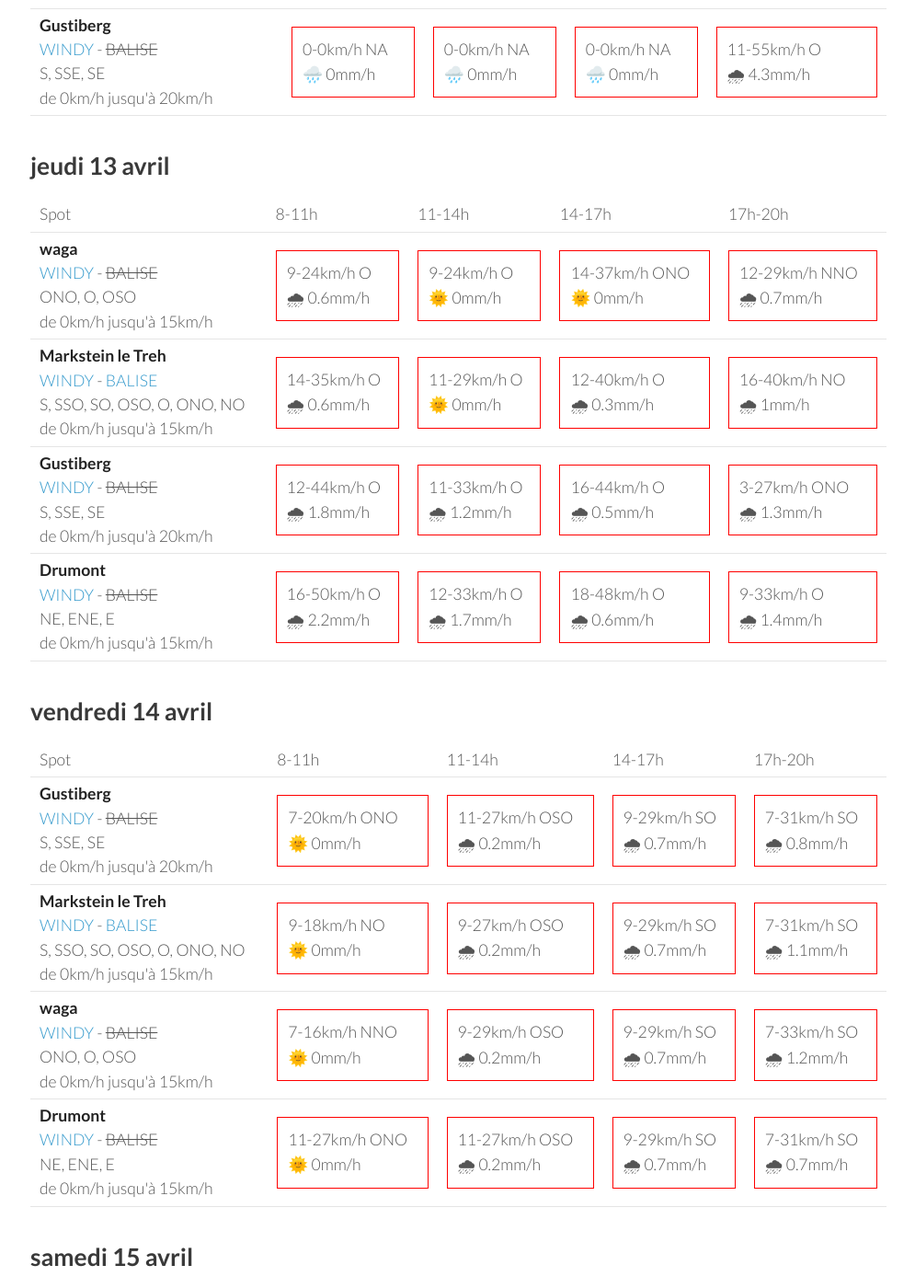
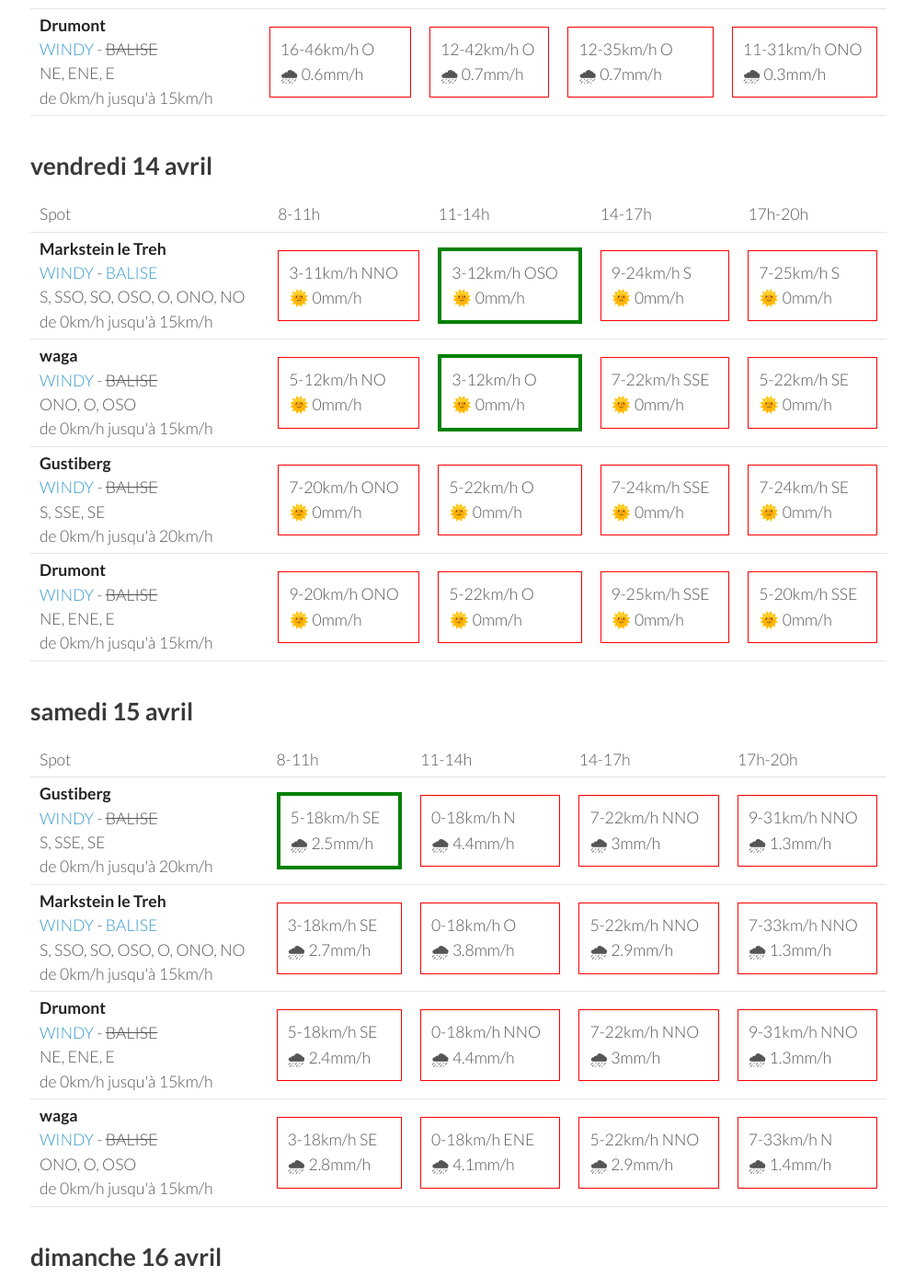
Before and after one commit to parapente-dans-le-nord/parapente-dans-le-nord.github.io, a Jekyll site: the page built from vosges.markdown, in a window 1280 px wide and 1400 px high, scrolled down 707 px. Shown: the whole window at 92% size, without its empty margins (25-1020 px from the left). Built offline with Jekyll 4.4.1, drawn with Linux system fonts in a browser that asks for light colours; some of the changed text lies outside the part shown.

Commit message:
update index.markdown

```diff
--- a/vosges.markdown
+++ b/vosges.markdown
@@ -7,60 +7,8 @@ title:  "Tous les spots"
 {: .links}
 
 # Prevision Windy, modèle Arome
-page mise à jour le mercredi 12 avril 22:16
+page mise à jour le jeudi 13 avril 06:16
 
-## mercredi 12 avril
-
-{::nomarkdown}
-<table>
-  <tbody>
-    <tr>
-      <td>Spot</td>
-      <td>8-11h</td>
-      <td>11-14h</td>
-      <td>14-17h</td>
-      <td>17h-20h</td>
-    </tr>
-<tr>
-        <td><strong>waga</strong><br><a href="https://windy.com/47.903/6.996?47.900,6.983,15">WINDY</a> - <span class="no-balise"> BALISE </span><br> <span class="vent-favorable">ONO, O, OSO</span><br><span class="force-vent">de 0km/h jusqu'à 15km/h</span> </td>
-
-            <td><div class="not-flyable"><p>0-0km/h NA</p><p>🌧️ 0mm/h</p></div></td>
-            <td><div class="not-flyable"><p>0-0km/h NA</p><p>🌧️ 0mm/h</p></div></td>
-            <td><div class="not-flyable"><p>0-0km/h NA</p><p>🌧️ 0mm/h</p></div></td>
-            <td><div class="not-flyable"><p>12-55km/h ONO</p><p>🌧 3.9mm/h</p></div></td>
-
-    </tr>
-<tr>
-        <td><strong>Markstein le Treh</strong><br><a href="https://windy.com/47.926/7.012?47.505,7.012,8,m:eY1agmQ">WINDY</a> - <span class=""><a href="http://www.balisemeteo.com/balise.php?idBalise=136">BALISE</a> </span><br> <span class="vent-favorable">S, SSO, SO, OSO, O, ONO, NO</span><br><span class="force-vent">de 0km/h jusqu'à 15km/h</span> </td>
-
-            <td><div class="not-flyable"><p>0-0km/h NA</p><p>🌧️ 0mm/h</p></div></td>
-            <td><div class="not-flyable"><p>0-0km/h NA</p><p>🌧️ 0mm/h</p></div></td>
-            <td><div class="not-flyable"><p>0-0km/h NA</p><p>🌧️ 0mm/h</p></div></td>
-            <td><div class="not-flyable"><p>16-70km/h ONO</p><p>🌧 3.3mm/h</p></div></td>
-
-    </tr>
-<tr>
-        <td><strong>Drumont</strong><br><a href="https://windy.com/47.898/6.919?47.687,6.919,9,m:eYYagmG">WINDY</a> - <span class="no-balise"> BALISE </span><br> <span class="vent-favorable">NE, ENE, E</span><br><span class="force-vent">de 0km/h jusqu'à 15km/h</span> </td>
-
-            <td><div class="not-flyable"><p>0-0km/h NA</p><p>🌧️ 0mm/h</p></div></td>
-            <td><div class="not-flyable"><p>0-0km/h NA</p><p>🌧️ 0mm/h</p></div></td>
-            <td><div class="not-flyable"><p>0-0km/h NA</p><p>🌧️ 0mm/h</p></div></td>
-            <td><div class="not-flyable"><p>14-64km/h O</p><p>🌧 4.6mm/h</p></div></td>
-
-    </tr>
-<tr>
-        <td><strong>Gustiberg</strong><br><a href="https://windy.com/47.894/6.934?47.891,6.934,15,m:eYYagmI">WINDY</a> - <span class="no-balise"> BALISE </span><br> <span class="vent-favorable">S, SSE, SE</span><br><span class="force-vent">de 0km/h jusqu'à 20km/h</span> </td>
-
-            <td><div class="not-flyable"><p>0-0km/h NA</p><p>🌧️ 0mm/h</p></div></td>
-            <td><div class="not-flyable"><p>0-0km/h NA</p><p>🌧️ 0mm/h</p></div></td>
-            <td><div class="not-flyable"><p>0-0km/h NA</p><p>🌧️ 0mm/h</p></div></td>
-            <td><div class="not-flyable"><p>11-55km/h O</p><p>🌧 4.3mm/h</p></div></td>
-
-    </tr>
-
-</tbody>
-</table>
-{:/}
 ## jeudi 13 avril
 
 {::nomarkdown}
@@ -76,40 +24,40 @@ page mise à jour le mercredi 12 avril 22:16
 <tr>
         <td><strong>waga</strong><br><a href="https://windy.com/47.903/6.996?47.900,6.983,15">WINDY</a> - <span class="no-balise"> BALISE </span><br> <span class="vent-favorable">ONO, O, OSO</span><br><span class="force-vent">de 0km/h jusqu'à 15km/h</span> </td>
 
-            <td><div class="not-flyable"><p>9-24km/h O</p><p>🌧 0.6mm/h</p></div></td>
-            <td><div class="not-flyable"><p>9-24km/h O</p><p>🌞 0mm/h</p></div></td>
-            <td><div class="not-flyable"><p>14-37km/h ONO</p><p>🌞 0mm/h</p></div></td>
-            <td><div class="not-flyable"><p>12-29km/h NNO</p><p>🌧 0.7mm/h</p></div></td>
+            <td><div class="not-flyable"><p>7-22km/h O</p><p>🌞 0mm/h</p></div></td>
+            <td><div class="not-flyable"><p>9-22km/h O</p><p>🌞 0mm/h</p></div></td>
+            <td><div class="not-flyable"><p>11-29km/h O</p><p>🌞 0mm/h</p></div></td>
+            <td><div class="not-flyable"><p>11-27km/h NO</p><p>🌧 0.3mm/h</p></div></td>
 
 
     </tr>
 <tr>
         <td><strong>Markstein le Treh</strong><br><a href="https://windy.com/47.926/7.012?47.505,7.012,8,m:eY1agmQ">WINDY</a> - <span class=""><a href="http://www.balisemeteo.com/balise.php?idBalise=136">BALISE</a> </span><br> <span class="vent-favorable">S, SSO, SO, OSO, O, ONO, NO</span><br><span class="force-vent">de 0km/h jusqu'à 15km/h</span> </td>
 
-            <td><div class="not-flyable"><p>14-35km/h O</p><p>🌧 0.6mm/h</p></div></td>
-            <td><div class="not-flyable"><p>11-29km/h O</p><p>🌞 0mm/h</p></div></td>
-            <td><div class="not-flyable"><p>12-40km/h O</p><p>🌧 0.3mm/h</p></div></td>
-            <td><div class="not-flyable"><p>16-40km/h NO</p><p>🌧 1mm/h</p></div></td>
+            <td><div class="not-flyable"><p>14-35km/h OSO</p><p>🌞 0mm/h</p></div></td>
+            <td><div class="not-flyable"><p>11-27km/h O</p><p>🌞 0mm/h</p></div></td>
+            <td><div class="not-flyable"><p>11-31km/h ONO</p><p>🌞 0mm/h</p></div></td>
+            <td><div class="not-flyable"><p>12-31km/h ONO</p><p>🌞 0mm/h</p></div></td>
 
 
     </tr>
 <tr>
         <td><strong>Gustiberg</strong><br><a href="https://windy.com/47.894/6.934?47.891,6.934,15,m:eYYagmI">WINDY</a> - <span class="no-balise"> BALISE </span><br> <span class="vent-favorable">S, SSE, SE</span><br><span class="force-vent">de 0km/h jusqu'à 20km/h</span> </td>
 
-            <td><div class="not-flyable"><p>12-44km/h O</p><p>🌧 1.8mm/h</p></div></td>
-            <td><div class="not-flyable"><p>11-33km/h O</p><p>🌧 1.2mm/h</p></div></td>
-            <td><div class="not-flyable"><p>16-44km/h O</p><p>🌧 0.5mm/h</p></div></td>
-            <td><div class="not-flyable"><p>3-27km/h ONO</p><p>🌧 1.3mm/h</p></div></td>
+            <td><div class="not-flyable"><p>12-38km/h OSO</p><p>🌧 0.4mm/h</p></div></td>
+            <td><div class="not-flyable"><p>11-40km/h O</p><p>🌧 0.5mm/h</p></div></td>
+            <td><div class="not-flyable"><p>9-31km/h O</p><p>🌧 0.5mm/h</p></div></td>
+            <td><div class="not-flyable"><p>7-24km/h ONO</p><p>🌧 0.3mm/h</p></div></td>
 
 
     </tr>
 <tr>
         <td><strong>Drumont</strong><br><a href="https://windy.com/47.898/6.919?47.687,6.919,9,m:eYYagmG">WINDY</a> - <span class="no-balise"> BALISE </span><br> <span class="vent-favorable">NE, ENE, E</span><br><span class="force-vent">de 0km/h jusqu'à 15km/h</span> </td>
 
-            <td><div class="not-flyable"><p>16-50km/h O</p><p>🌧 2.2mm/h</p></div></td>
-            <td><div class="not-flyable"><p>12-33km/h O</p><p>🌧 1.7mm/h</p></div></td>
-            <td><div class="not-flyable"><p>18-48km/h O</p><p>🌧 0.6mm/h</p></div></td>
-            <td><div class="not-flyable"><p>9-33km/h O</p><p>🌧 1.4mm/h</p></div></td>
+            <td><div class="not-flyable"><p>16-46km/h O</p><p>🌧 0.6mm/h</p></div></td>
+            <td><div class="not-flyable"><p>12-42km/h O</p><p>🌧 0.7mm/h</p></div></td>
+            <td><div class="not-flyable"><p>12-35km/h O</p><p>🌧 0.7mm/h</p></div></td>
+            <td><div class="not-flyable"><p>11-31km/h ONO</p><p>🌧 0.3mm/h</p></div></td>
 
 
     </tr>
@@ -130,42 +78,42 @@ page mise à jour le mercredi 12 avril 22:16
       <td>17h-20h</td>
     </tr>
 <tr>
-        <td><strong>Gustiberg</strong><br><a href="https://windy.com/47.894/6.934?47.891,6.934,15,m:eYYagmI">WINDY</a> - <span class="no-balise"> BALISE </span><br> <span class="vent-favorable">S, SSE, SE</span><br><span class="force-vent">de 0km/h jusqu'à 20km/h</span> </td>
-
-            <td><div class="not-flyable"><p>7-20km/h ONO</p><p>🌞 0mm/h</p></div></td>
-            <td><div class="not-flyable"><p>11-27km/h OSO</p><p>🌧 0.2mm/h</p></div></td>
-            <td><div class="not-flyable"><p>9-29km/h SO</p><p>🌧 0.7mm/h</p></div></td>
-            <td><div class="not-flyable"><p>7-31km/h SO</p><p>🌧 0.8mm/h</p></div></td>
-
-
-    </tr>
-<tr>
         <td><strong>Markstein le Treh</strong><br><a href="https://windy.com/47.926/7.012?47.505,7.012,8,m:eY1agmQ">WINDY</a> - <span class=""><a href="http://www.balisemeteo.com/balise.php?idBalise=136">BALISE</a> </span><br> <span class="vent-favorable">S, SSO, SO, OSO, O, ONO, NO</span><br><span class="force-vent">de 0km/h jusqu'à 15km/h</span> </td>
 
-            <td><div class="not-flyable"><p>9-18km/h NO</p><p>🌞 0mm/h</p></div></td>
-            <td><div class="not-flyable"><p>9-27km/h OSO</p><p>🌧 0.2mm/h</p></div></td>
-            <td><div class="not-flyable"><p>9-29km/h SO</p><p>🌧 0.7mm/h</p></div></td>
-            <td><div class="not-flyable"><p>7-31km/h SO</p><p>🌧 1.1mm/h</p></div></td>
+            <td><div class="not-flyable"><p>3-11km/h NNO</p><p>🌞 0mm/h</p></div></td>
+            <td><div class="flyable"><p>3-12km/h OSO</p><p>🌞 0mm/h</p></div></td>
+            <td><div class="not-flyable"><p>9-24km/h S</p><p>🌞 0mm/h</p></div></td>
+            <td><div class="not-flyable"><p>7-25km/h S</p><p>🌞 0mm/h</p></div></td>
 
 
     </tr>
 <tr>
         <td><strong>waga</strong><br><a href="https://windy.com/47.903/6.996?47.900,6.983,15">WINDY</a> - <span class="no-balise"> BALISE </span><br> <span class="vent-favorable">ONO, O, OSO</span><br><span class="force-vent">de 0km/h jusqu'à 15km/h</span> </td>
 
-            <td><div class="not-flyable"><p>7-16km/h NNO</p><p>🌞 0mm/h</p></div></td>
-            <td><div class="not-flyable"><p>9-29km/h OSO</p><p>🌧 0.2mm/h</p></div></td>
-            <td><div class="not-flyable"><p>9-29km/h SO</p><p>🌧 0.7mm/h</p></div></td>
-            <td><div class="not-flyable"><p>7-33km/h SO</p><p>🌧 1.2mm/h</p></div></td>
+            <td><div class="not-flyable"><p>5-12km/h NO</p><p>🌞 0mm/h</p></div></td>
+            <td><div class="flyable"><p>3-12km/h O</p><p>🌞 0mm/h</p></div></td>
+            <td><div class="not-flyable"><p>7-22km/h SSE</p><p>🌞 0mm/h</p></div></td>
+            <td><div class="not-flyable"><p>5-22km/h SE</p><p>🌞 0mm/h</p></div></td>
+
+
+    </tr>
+<tr>
+        <td><strong>Gustiberg</strong><br><a href="https://windy.com/47.894/6.934?47.891,6.934,15,m:eYYagmI">WINDY</a> - <span class="no-balise"> BALISE </span><br> <span class="vent-favorable">S, SSE, SE</span><br><span class="force-vent">de 0km/h jusqu'à 20km/h</span> </td>
+
+            <td><div class="not-flyable"><p>7-20km/h ONO</p><p>🌞 0mm/h</p></div></td>
+            <td><div class="not-flyable"><p>5-22km/h O</p><p>🌞 0mm/h</p></div></td>
+            <td><div class="not-flyable"><p>7-24km/h SSE</p><p>🌞 0mm/h</p></div></td>
+            <td><div class="not-flyable"><p>7-24km/h SE</p><p>🌞 0mm/h</p></div></td>
 
 
     </tr>
 <tr>
         <td><strong>Drumont</strong><br><a href="https://windy.com/47.898/6.919?47.687,6.919,9,m:eYYagmG">WINDY</a> - <span class="no-balise"> BALISE </span><br> <span class="vent-favorable">NE, ENE, E</span><br><span class="force-vent">de 0km/h jusqu'à 15km/h</span> </td>
 
-            <td><div class="not-flyable"><p>11-27km/h ONO</p><p>🌞 0mm/h</p></div></td>
-            <td><div class="not-flyable"><p>11-27km/h OSO</p><p>🌧 0.2mm/h</p></div></td>
-            <td><div class="not-flyable"><p>9-29km/h SO</p><p>🌧 0.7mm/h</p></div></td>
-            <td><div class="not-flyable"><p>7-31km/h SO</p><p>🌧 0.7mm/h</p></div></td>
+            <td><div class="not-flyable"><p>9-20km/h ONO</p><p>🌞 0mm/h</p></div></td>
+            <td><div class="not-flyable"><p>5-22km/h O</p><p>🌞 0mm/h</p></div></td>
+            <td><div class="not-flyable"><p>9-25km/h SSE</p><p>🌞 0mm/h</p></div></td>
+            <td><div class="not-flyable"><p>5-20km/h SSE</p><p>🌞 0mm/h</p></div></td>
 
 
     </tr>
@@ -188,40 +136,40 @@ page mise à jour le mercredi 12 avril 22:16
 <tr>
         <td><strong>Gustiberg</strong><br><a href="https://windy.com/47.894/6.934?47.891,6.934,15,m:eYYagmI">WINDY</a> - <span class="no-balise"> BALISE </span><br> <span class="vent-favorable">S, SSE, SE</span><br><span class="force-vent">de 0km/h jusqu'à 20km/h</span> </td>
 
-            <td><div class="flyable"><p>3-16km/h S</p><p>🌧 1.5mm/h</p></div></td>
-            <td><div class="not-flyable"><p>7-24km/h OSO</p><p>🌧 3.5mm/h</p></div></td>
-            <td><div class="not-flyable"><p>9-25km/h NO</p><p>🌧 3.1mm/h</p></div></td>
-            <td><div class="not-flyable"><p>11-31km/h NNO</p><p>🌧 0.9mm/h</p></div></td>
+            <td><div class="flyable"><p>5-18km/h SE</p><p>🌧 2.5mm/h</p></div></td>
+            <td><div class="not-flyable"><p>0-18km/h N</p><p>🌧 4.4mm/h</p></div></td>
+            <td><div class="not-flyable"><p>7-22km/h NNO</p><p>🌧 3mm/h</p></div></td>
+            <td><div class="not-flyable"><p>9-31km/h NNO</p><p>🌧 1.3mm/h</p></div></td>
+
+
+    </tr>
+<tr>
+        <td><strong>Markstein le Treh</strong><br><a href="https://windy.com/47.926/7.012?47.505,7.012,8,m:eY1agmQ">WINDY</a> - <span class=""><a href="http://www.balisemeteo.com/balise.php?idBalise=136">BALISE</a> </span><br> <span class="vent-favorable">S, SSO, SO, OSO, O, ONO, NO</span><br><span class="force-vent">de 0km/h jusqu'à 15km/h</span> </td>
+
+            <td><div class="not-flyable"><p>3-18km/h SE</p><p>🌧 2.7mm/h</p></div></td>
+            <td><div class="not-flyable"><p>0-18km/h O</p><p>🌧 3.8mm/h</p></div></td>
+            <td><div class="not-flyable"><p>5-22km/h NNO</p><p>🌧 2.9mm/h</p></div></td>
+            <td><div class="not-flyable"><p>7-33km/h NNO</p><p>🌧 1.3mm/h</p></div></td>
+
+
+    </tr>
+<tr>
+        <td><strong>Drumont</strong><br><a href="https://windy.com/47.898/6.919?47.687,6.919,9,m:eYYagmG">WINDY</a> - <span class="no-balise"> BALISE </span><br> <span class="vent-favorable">NE, ENE, E</span><br><span class="force-vent">de 0km/h jusqu'à 15km/h</span> </td>
+
+            <td><div class="not-flyable"><p>5-18km/h SE</p><p>🌧 2.4mm/h</p></div></td>
+            <td><div class="not-flyable"><p>0-18km/h NNO</p><p>🌧 4.4mm/h</p></div></td>
+            <td><div class="not-flyable"><p>7-22km/h NNO</p><p>🌧 3mm/h</p></div></td>
+            <td><div class="not-flyable"><p>9-31km/h NNO</p><p>🌧 1.3mm/h</p></div></td>
 
 
     </tr>
 <tr>
         <td><strong>waga</strong><br><a href="https://windy.com/47.903/6.996?47.900,6.983,15">WINDY</a> - <span class="no-balise"> BALISE </span><br> <span class="vent-favorable">ONO, O, OSO</span><br><span class="force-vent">de 0km/h jusqu'à 15km/h</span> </td>
 
-            <td><div class="not-flyable"><p>3-16km/h S</p><p>🌧 1.5mm/h</p></div></td>
-            <td><div class="not-flyable"><p>5-22km/h OSO</p><p>🌧 2.8mm/h</p></div></td>
-            <td><div class="not-flyable"><p>9-25km/h NO</p><p>🌧 3.8mm/h</p></div></td>
-            <td><div class="not-flyable"><p>9-31km/h N</p><p>🌧 1mm/h</p></div></td>
-
-
-    </tr>
-<tr>
-        <td><strong>Markstein le Treh</strong><br><a href="https://windy.com/47.926/7.012?47.505,7.012,8,m:eY1agmQ">WINDY</a> - <span class=""><a href="http://www.balisemeteo.com/balise.php?idBalise=136">BALISE</a> </span><br> <span class="vent-favorable">S, SSO, SO, OSO, O, ONO, NO</span><br><span class="force-vent">de 0km/h jusqu'à 15km/h</span> </td>
-
-            <td><div class="not-flyable"><p>3-18km/h SSO</p><p>🌧 1.4mm/h</p></div></td>
-            <td><div class="not-flyable"><p>5-24km/h OSO</p><p>🌧 2.7mm/h</p></div></td>
-            <td><div class="not-flyable"><p>7-24km/h NO</p><p>🌧 3.5mm/h</p></div></td>
-            <td><div class="not-flyable"><p>9-31km/h N</p><p>🌧 1mm/h</p></div></td>
-
-
-    </tr>
-<tr>
-        <td><strong>Drumont</strong><br><a href="https://windy.com/47.898/6.919?47.687,6.919,9,m:eYYagmG">WINDY</a> - <span class="no-balise"> BALISE </span><br> <span class="vent-favorable">NE, ENE, E</span><br><span class="force-vent">de 0km/h jusqu'à 15km/h</span> </td>
-
-            <td><div class="not-flyable"><p>3-16km/h S</p><p>🌧 1.5mm/h</p></div></td>
-            <td><div class="not-flyable"><p>9-24km/h OSO</p><p>🌧 3.6mm/h</p></div></td>
-            <td><div class="not-flyable"><p>9-25km/h NO</p><p>🌧 2.9mm/h</p></div></td>
-            <td><div class="not-flyable"><p>11-31km/h NNO</p><p>🌧 0.9mm/h</p></div></td>
+            <td><div class="not-flyable"><p>3-18km/h SE</p><p>🌧 2.8mm/h</p></div></td>
+            <td><div class="not-flyable"><p>0-18km/h ENE</p><p>🌧 4.1mm/h</p></div></td>
+            <td><div class="not-flyable"><p>5-22km/h NNO</p><p>🌧 2.9mm/h</p></div></td>
+            <td><div class="not-flyable"><p>7-33km/h N</p><p>🌧 1.4mm/h</p></div></td>
 
 
     </tr>
@@ -244,8 +192,8 @@ page mise à jour le mercredi 12 avril 22:16
 <tr>
         <td><strong>waga</strong><br><a href="https://windy.com/47.903/6.996?47.900,6.983,15">WINDY</a> - <span class="no-balise"> BALISE </span><br> <span class="vent-favorable">ONO, O, OSO</span><br><span class="force-vent">de 0km/h jusqu'à 15km/h</span> </td>
 
-            <td><div class="not-flyable"><p>11-44km/h NO</p><p>🌧 0.9mm/h</p></div></td>
-            <td><div class="not-flyable"><p>11-37km/h N</p><p>🌧 0.3mm/h</p></div></td>
+            <td><div class="not-flyable"><p>12-44km/h NO</p><p>🌧 0.8mm/h</p></div></td>
+            <td><div class="not-flyable"><p>11-40km/h NNO</p><p>🌧 0.3mm/h</p></div></td>
             <td><div class="not-flyable"><p>12-38km/h N</p><p>🌧 1.5mm/h</p></div></td>
             <td><div class="not-flyable"><p>11-38km/h N</p><p>🌧 1.4mm/h</p></div></td>
 
@@ -254,8 +202,8 @@ page mise à jour le mercredi 12 avril 22:16
 <tr>
         <td><strong>Markstein le Treh</strong><br><a href="https://windy.com/47.926/7.012?47.505,7.012,8,m:eY1agmQ">WINDY</a> - <span class=""><a href="http://www.balisemeteo.com/balise.php?idBalise=136">BALISE</a> </span><br> <span class="vent-favorable">S, SSO, SO, OSO, O, ONO, NO</span><br><span class="force-vent">de 0km/h jusqu'à 15km/h</span> </td>
 
-            <td><div class="not-flyable"><p>11-42km/h NO</p><p>🌧 0.9mm/h</p></div></td>
-            <td><div class="not-flyable"><p>11-35km/h N</p><p>🌧 0.4mm/h</p></div></td>
+            <td><div class="not-flyable"><p>12-42km/h NO</p><p>🌧 0.9mm/h</p></div></td>
+            <td><div class="not-flyable"><p>11-38km/h NNO</p><p>🌧 0.4mm/h</p></div></td>
             <td><div class="not-flyable"><p>12-38km/h N</p><p>🌧 1.3mm/h</p></div></td>
             <td><div class="not-flyable"><p>11-38km/h N</p><p>🌧 1.4mm/h</p></div></td>
 
@@ -264,8 +212,8 @@ page mise à jour le mercredi 12 avril 22:16
 <tr>
         <td><strong>Drumont</strong><br><a href="https://windy.com/47.898/6.919?47.687,6.919,9,m:eYYagmG">WINDY</a> - <span class="no-balise"> BALISE </span><br> <span class="vent-favorable">NE, ENE, E</span><br><span class="force-vent">de 0km/h jusqu'à 15km/h</span> </td>
 
-            <td><div class="not-flyable"><p>11-38km/h NO</p><p>🌧 0.9mm/h</p></div></td>
-            <td><div class="not-flyable"><p>12-35km/h N</p><p>🌧 0.3mm/h</p></div></td>
+            <td><div class="not-flyable"><p>12-38km/h NNO</p><p>🌧 1.1mm/h</p></div></td>
+            <td><div class="not-flyable"><p>12-37km/h NNO</p><p>🌧 0.3mm/h</p></div></td>
             <td><div class="not-flyable"><p>12-37km/h NNO</p><p>🌧 1.7mm/h</p></div></td>
             <td><div class="not-flyable"><p>12-37km/h N</p><p>🌧 1.8mm/h</p></div></td>
 
@@ -274,8 +222,8 @@ page mise à jour le mercredi 12 avril 22:16
 <tr>
         <td><strong>Gustiberg</strong><br><a href="https://windy.com/47.894/6.934?47.891,6.934,15,m:eYYagmI">WINDY</a> - <span class="no-balise"> BALISE </span><br> <span class="vent-favorable">S, SSE, SE</span><br><span class="force-vent">de 0km/h jusqu'à 20km/h</span> </td>
 
-            <td><div class="not-flyable"><p>11-40km/h NO</p><p>🌧 0.9mm/h</p></div></td>
-            <td><div class="not-flyable"><p>12-35km/h N</p><p>🌧 0.3mm/h</p></div></td>
+            <td><div class="not-flyable"><p>12-40km/h NNO</p><p>🌧 1.1mm/h</p></div></td>
+            <td><div class="not-flyable"><p>11-37km/h NNO</p><p>🌧 0.3mm/h</p></div></td>
             <td><div class="not-flyable"><p>12-37km/h NNO</p><p>🌧 1.6mm/h</p></div></td>
             <td><div class="not-flyable"><p>12-37km/h N</p><p>🌧 1.7mm/h</p></div></td>
 
```
